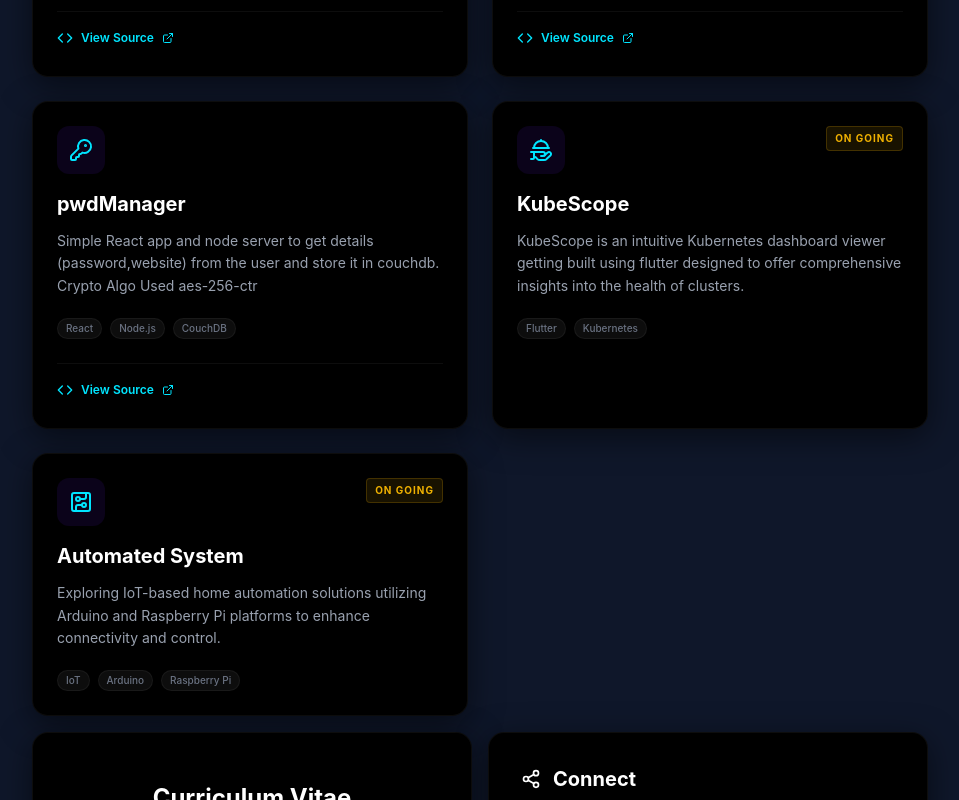
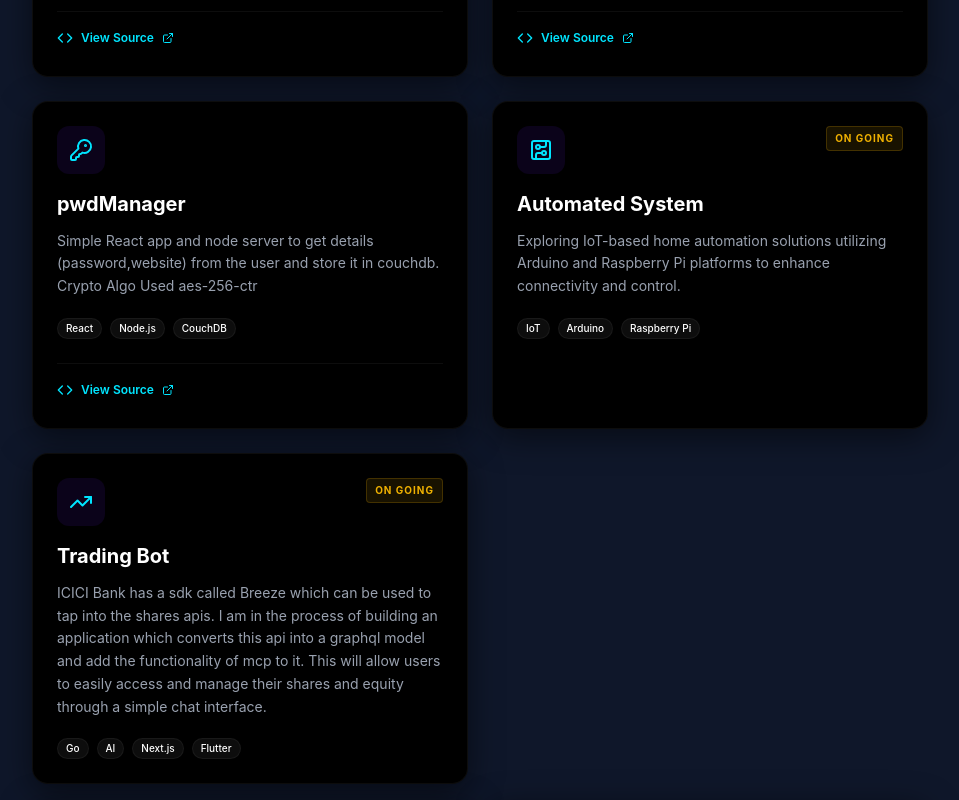
Before and after one commit to Vishruthp/portfolio, a Next.js app: page /portfolio/ in a window 1280 px wide. Shown: the part 3160-3960 px from the top of the page, without its empty margins (160-1119 px from the left). Built offline with nearby package versions, Linux system fonts and the light colour scheme.

Commit message:
updated projects

```diff
--- a/src/app/Sections/Projects.tsx
+++ b/src/app/Sections/Projects.tsx
@@ -8,6 +8,7 @@ import {
   ExternalLink,
   HandPlatter,
   KeyRound,
+  TrendingUp,
   UserPen,
 } from "lucide-react";
 import React from "react";
@@ -37,15 +38,15 @@ function Projects() {
       projectUrl: "https://github.com/Vishruthp/pwdManager",
       tags: ["React", "Node.js", "CouchDB"]
     },
-    {
-      projectName: "KubeScope",
-      projectDescription:
-        "KubeScope is an intuitive Kubernetes dashboard viewer getting built using flutter designed to offer comprehensive insights into the health of clusters.",
-      projectImage: <HandPlatter className="w-6 h-6" />,
-      projectUrl: null,
-      status: "On Going",
-      tags: ["Flutter", "Kubernetes"]
-    },
+    // {
+    //   projectName: "KubeScope",
+    //   projectDescription:
+    //     "KubeScope is an intuitive Kubernetes dashboard viewer getting built using flutter designed to offer comprehensive insights into the health of clusters.",
+    //   projectImage: <HandPlatter className="w-6 h-6" />,
+    //   projectUrl: null,
+    //   status: "On Going",
+    //   tags: ["Flutter", "Kubernetes"]
+    // },
     {
       projectName: "Automated System",
       projectDescription:
@@ -54,6 +55,14 @@ function Projects() {
       projectUrl: null,
       status: "On Going",
       tags: ["IoT", "Arduino", "Raspberry Pi"]
+    },
+    {
+      projectName: "Trading Bot",
+      projectDescription: "ICICI Bank has a sdk called Breeze which can be used to tap into the shares apis. I am in the process of building an application which converts this api into a graphql model and add the functionality of mcp to it. This will allow users to easily access and manage their shares and equity through a simple chat interface.",
+      projectImage: <TrendingUp className="w-6 h-6" />,
+      projectUrl: null,
+      status: "On Going",
+      tags: ["Go", "AI", "Next.js", "Flutter"]
     },
   ];
 
@@ -87,7 +96,7 @@ function Projects() {
 
               <div className="flex flex-wrap gap-2 pt-2">
                 {item.tags.map((tag, tIdx) => (
-                  <span key={tIdx} className="text-[10px] font-medium px-2 py-0.5 rounded-full bg-white/5 text-gray-500 border border-white/5">
+                  <span key={tIdx} className="text-[10px] font-medium px-2 py-0.5 rounded-full bg-white/5 text-white border border-white/5">
                     {tag}
                   </span>
                 ))}
```
